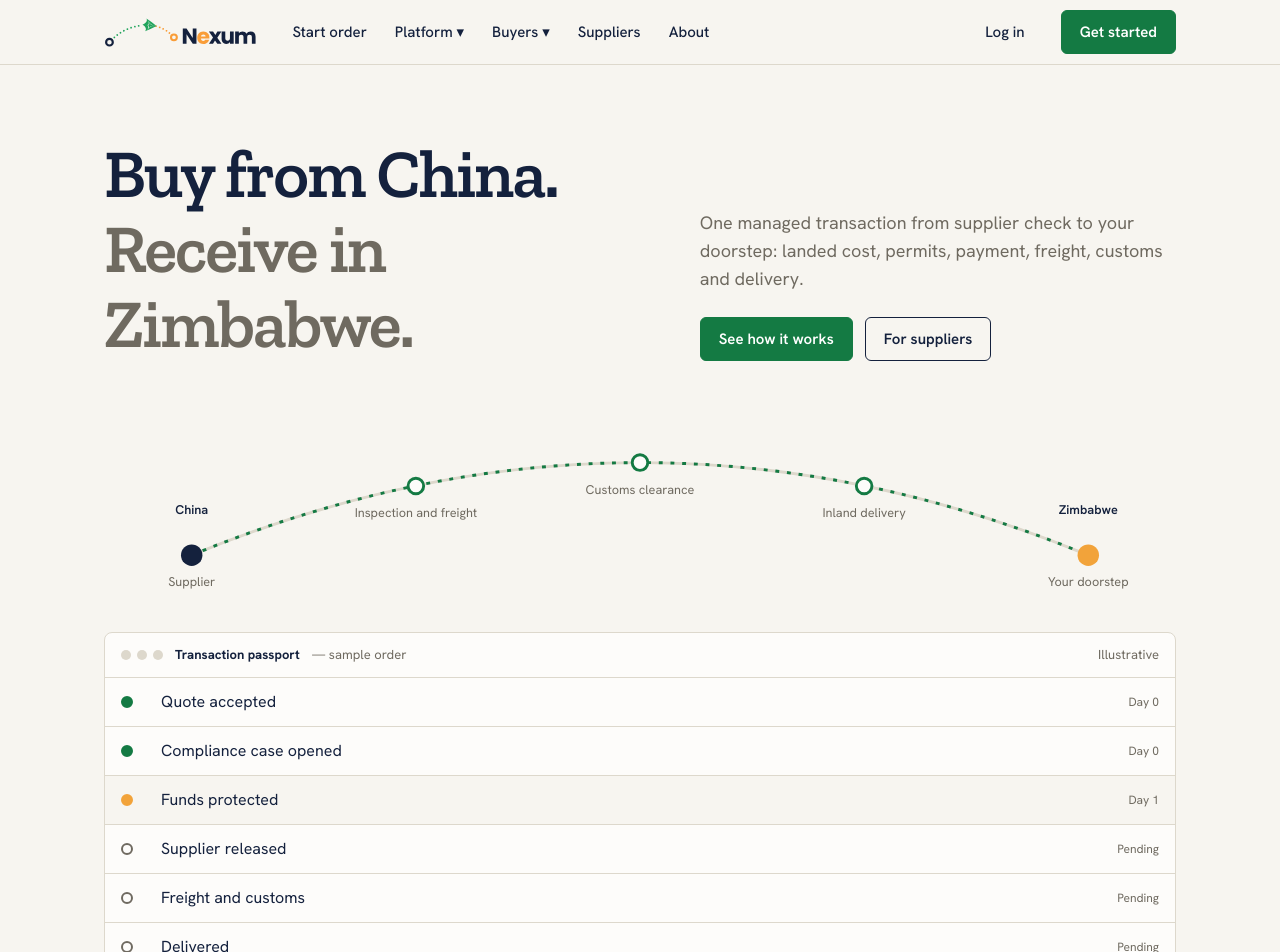
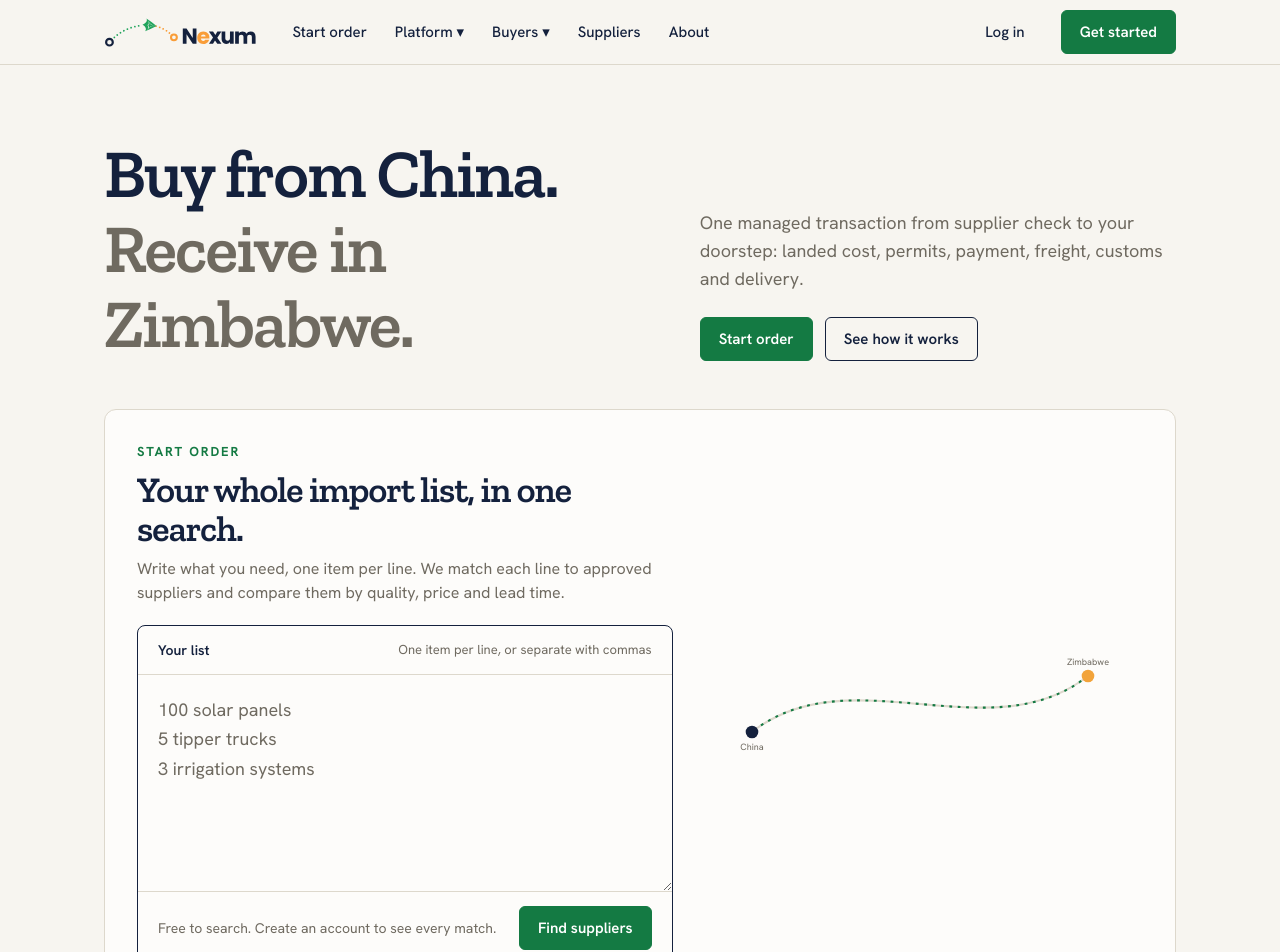
Before and after one commit to Mrpayforshi/trade-platform, a Next.js app: page / in a window 1280 px wide. Shown: the top 952 px of the page. Built offline with nearby package versions, Linux system fonts and the light colour scheme.

Commit message:
Integrate OrderSearch and RouteBand components
Added OrderSearch and RouteBand components to enhance order functionality and UI layout.

```diff
--- a/app/(site)/page.tsx
+++ b/app/(site)/page.tsx
@@ -1,4 +1,6 @@
 import Link from "next/link";
+import { OrderSearch } from "@/components/order/OrderSearch";
+import { RouteBand } from "@/components/order/RouteBand";
 import { Passport } from "@/components/site/Passport";
 import { Corridor, Visual, type VisualKey } from "@/components/site/Visuals";
 import { btnGhost, btnPrimary } from "@/components/site/ui";
@@ -24,6 +26,8 @@ const H2 = ({ a, b }: { a: string; b: string }) => (
   <h2 className="mb-3 text-[clamp(28px,4vw,40px)] tracking-tight">{a}<br /><span className="text-mute">{b}</span></h2>
 );
 
+const EXAMPLE = "100 solar panels\n5 tipper trucks\n3 irrigation systems";
+
 export default function Home() {
   return (
     <>
@@ -32,11 +36,26 @@ export default function Home() {
         <div>
           <p className="max-w-[46ch] text-lg text-mute">One managed transaction from supplier check to your doorstep: landed cost, permits, payment, freight, customs and delivery.</p>
           <div className="mt-6 flex flex-wrap gap-3">
-            <Link href="/how-it-works" className={btnPrimary}>See how it works</Link>
-            <Link href="/suppliers" className={btnGhost}>For suppliers</Link>
+            <Link href="/start-order" className={btnPrimary}>Start order</Link>
+            <Link href="/how-it-works" className={btnGhost}>See how it works</Link>
           </div>
         </div>
       </div>
+
+      <section className="mb-8 rounded-xl border border-line bg-card p-5 md:p-8">
+        <div className="grid items-center gap-6 md:grid-cols-[1.2fr_1fr]">
+          <div>
+            <p className="text-[13px] font-bold uppercase tracking-[0.14em] text-brand">Start order</p>
+            <h2 className="mt-2 text-[clamp(26px,3.6vw,36px)] tracking-tight">Your whole import list, in one search.</h2>
+            <p className="mt-2 text-mute">Write what you need, one item per line. We match each line to approved suppliers and compare them by quality, price and lead time.</p>
+            <div className="mt-5">
+              <OrderSearch action="/start-order" list="" placeholder={EXAMPLE} view="match" member={false} />
+            </div>
+          </div>
+          <RouteBand className="mx-auto max-w-105" />
+        </div>
+      </section>
+
       <Corridor />
       <div className="mb-6"><Passport /></div>
 
@@ -92,7 +111,8 @@ export default function Home() {
         <div className="rounded-xl bg-[#14213d] p-7 sm:p-10 text-[#f7f5f0] [background-image:radial-gradient(circle_at_85%_15%,rgba(20,122,67,.75),transparent_55%)] md:p-14">
           <h2 className="text-[clamp(28px,4vw,40px)]">One transaction.<br /><span className="text-[#9aa3b5]">One record. One team to call.</span></h2>
           <div className="mt-6 flex flex-wrap gap-3">
-            <Link href="/how-it-works" className="inline-block rounded-md bg-amber px-4.5 py-2.5 font-semibold text-[#14213d]">See how it works</Link>
+            <Link href="/start-order" className="inline-block rounded-md bg-amber px-4.5 py-2.5 font-semibold text-[#14213d]">Start order</Link>
+            <Link href="/how-it-works" className="inline-block rounded-md border border-[#f7f5f0] px-4.5 py-2.5 font-semibold">See how it works</Link>
             <Link href="/about" className="inline-block rounded-md border border-[#f7f5f0] px-4.5 py-2.5 font-semibold">Meet the team</Link>
           </div>
         </div>
```
